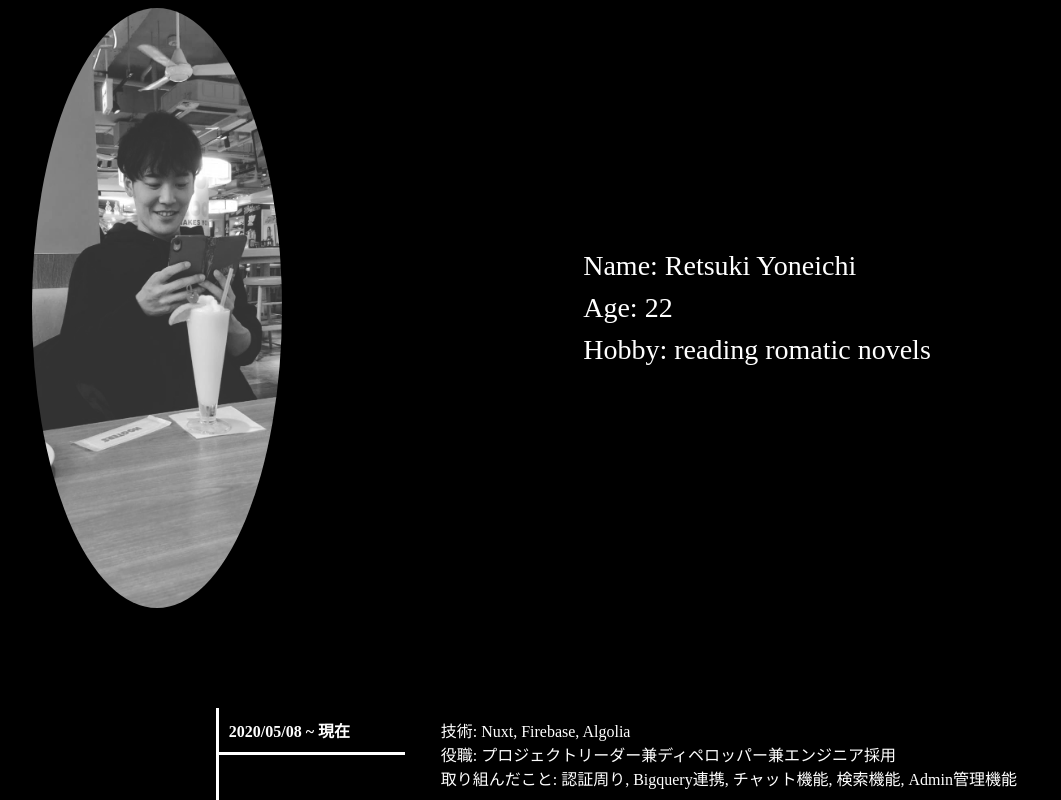
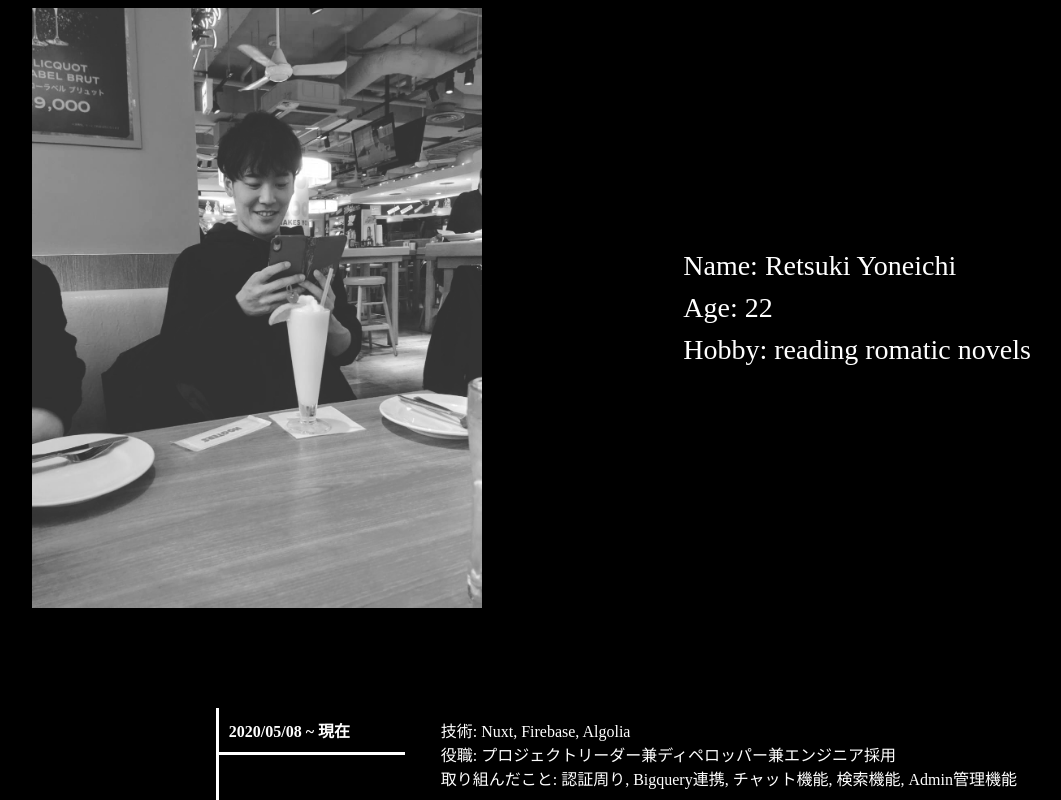
Before and after one commit to Retsuki/toipptakosan11, a Vue app: page / in a window 1280 px wide. Shown: the top 800 px of the page, without its empty margins (8-1069 px from the left). Built offline with nearby package versions, Linux system fonts and the light colour scheme.

Commit message:
Update title and favicon

```diff
--- a/index.html
+++ b/index.html
@@ -2,9 +2,9 @@
 <html lang="en">
   <head>
     <meta charset="UTF-8" />
-    <link rel="icon" href="/favicon.ico" />
+    <link rel="icon" href="/favicon.png" />
     <meta name="viewport" content="width=device-width, initial-scale=1.0" />
-    <title>Vite App</title>
+    <title>toipptakosan11</title>
   </head>
   <body>
     <div id="app"></div>
--- a/src/components/Home.vue
+++ b/src/components/Home.vue
@@ -136,7 +136,9 @@ export default defineComponent({
   margin: 100px 0 50px;
 
   @media (min-width: 1024px) {
+    border-radius: 0;
     margin: 0;
+    width: auto;
     height: 100%;
   }
 }
```
Also changed, not shown: public/favicon.png (added), 8 other files (tests, documents, lock files or other folders).
